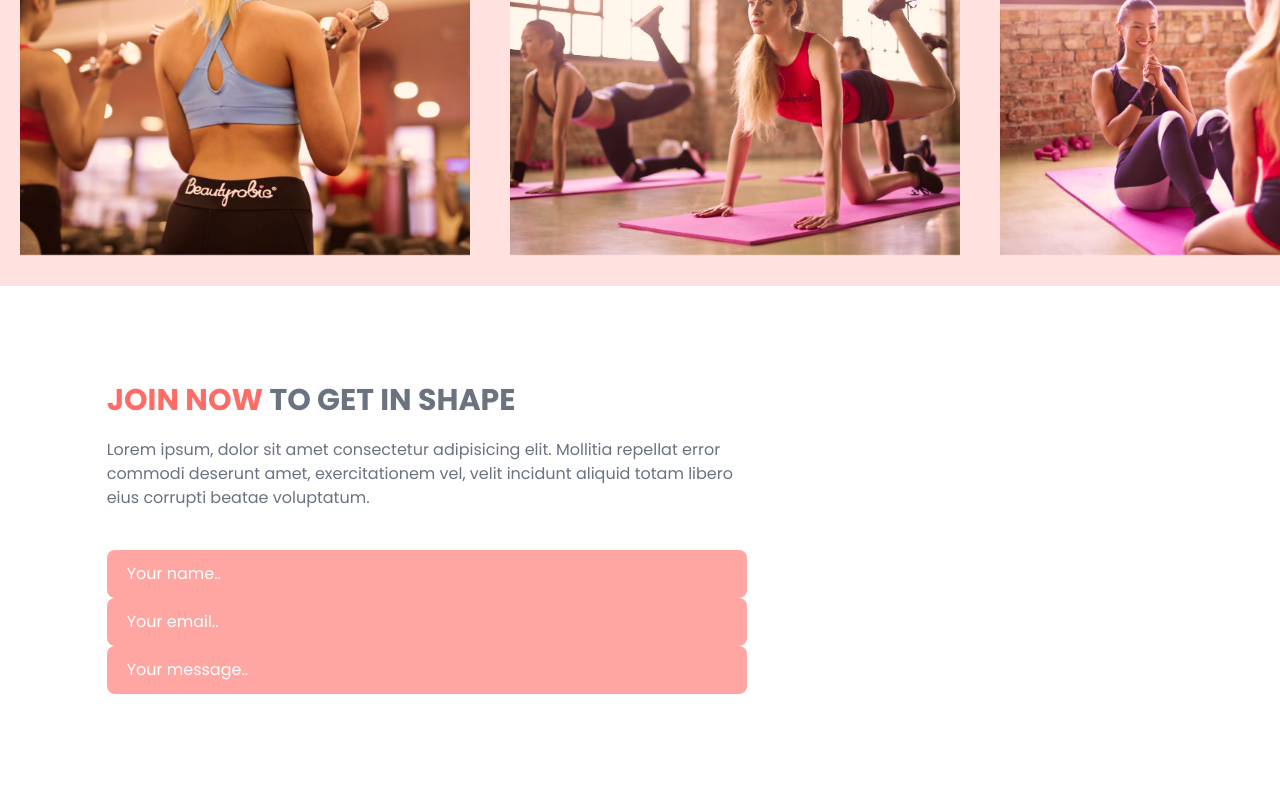
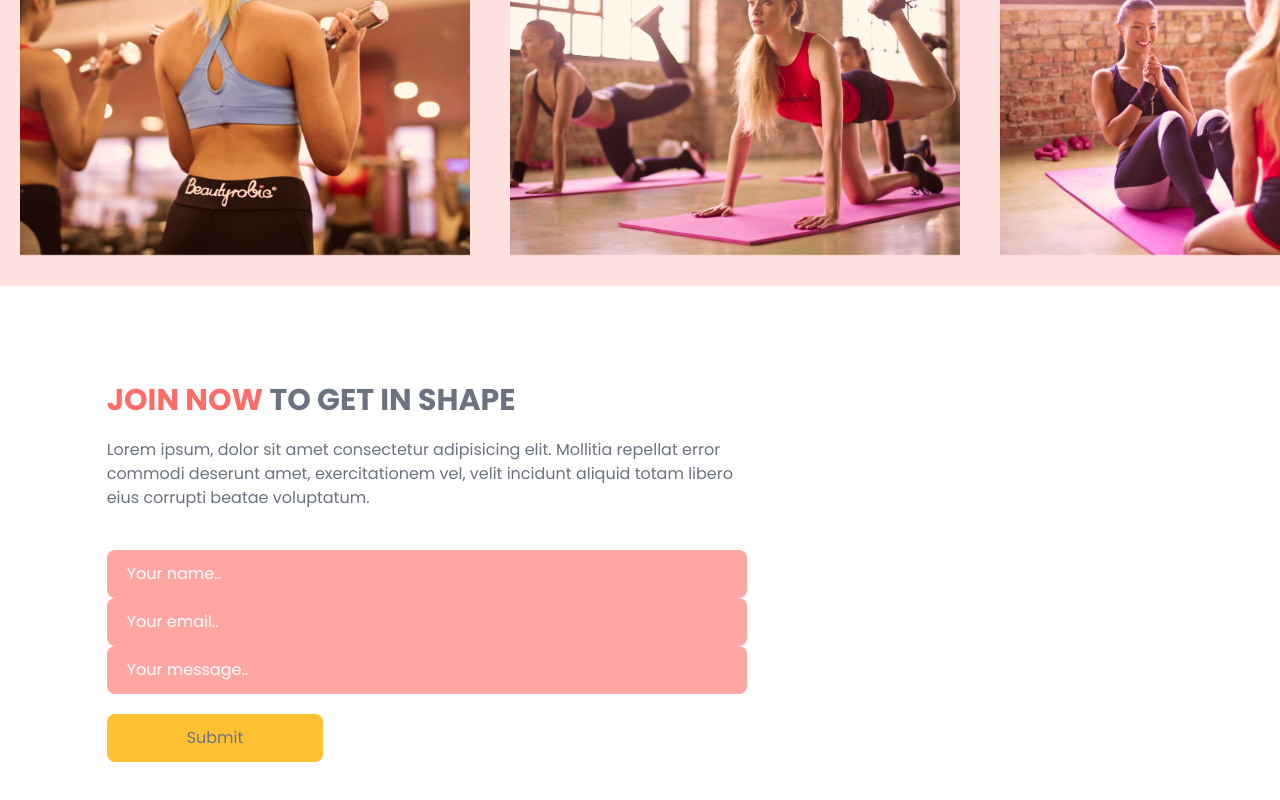
Before and after one commit to yusuffikri/barasuara-typescript, a React (Vite) app: page / in a window 1280 px wide. Shown: the part 2436-3236 px from the top of the page. Built offline with nearby package versions, Linux system fonts and the light colour scheme.

Commit message:
contact page update

```diff
--- a/src/sections/contacts/index.tsx
+++ b/src/sections/contacts/index.tsx
@@ -80,6 +80,10 @@
                   {errors.message.type === "maxLength" && "Maxlength is 2000 character."}
                 </p>
               )}
+
+              <button type="submit" className="mt-5 rounded-lg bg-secondary-500 px-20 py-3 transition duration-500 hover:text-white ">
+                Submit
+              </button>
             </form>
           </motion.div>
         </div>
```
